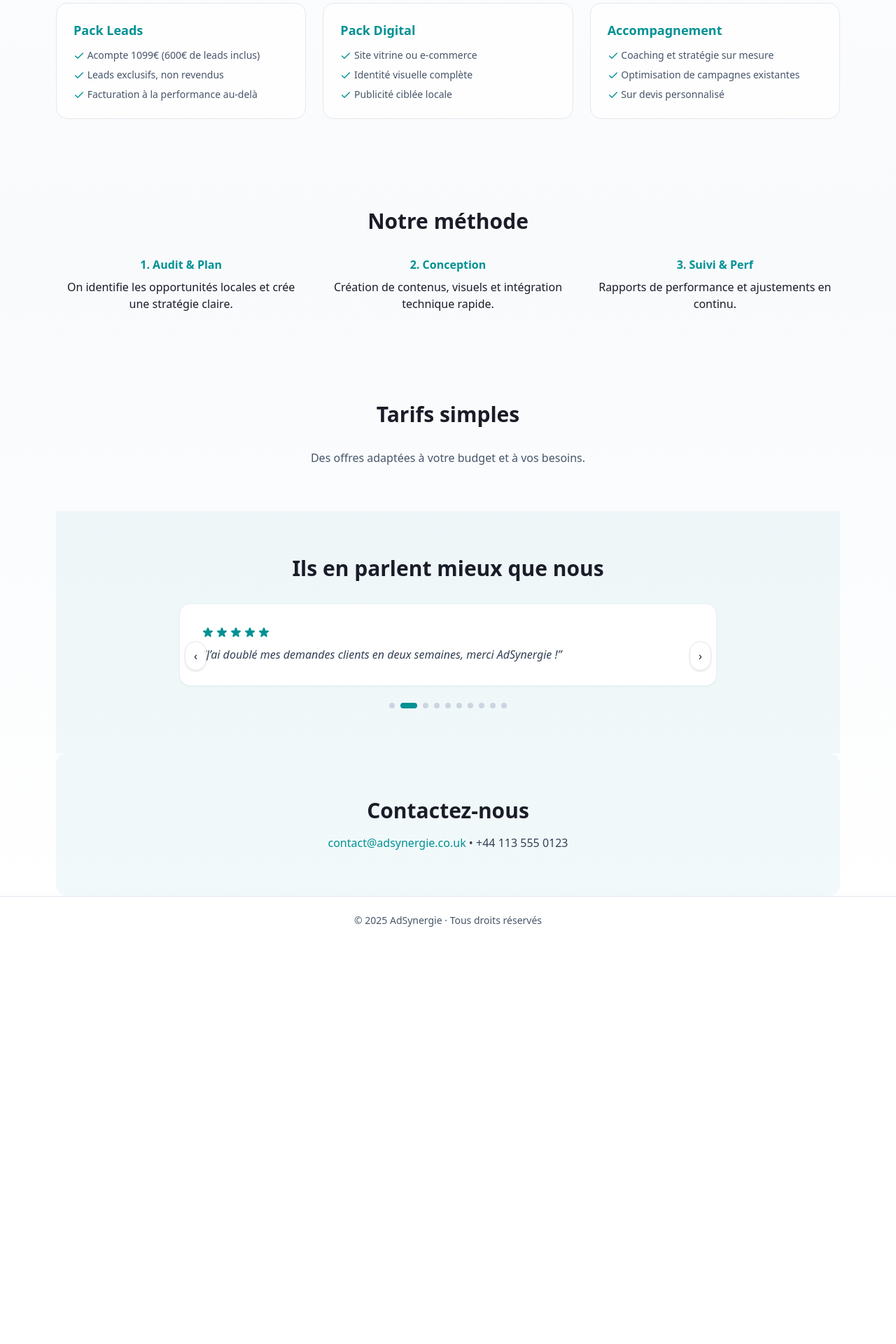
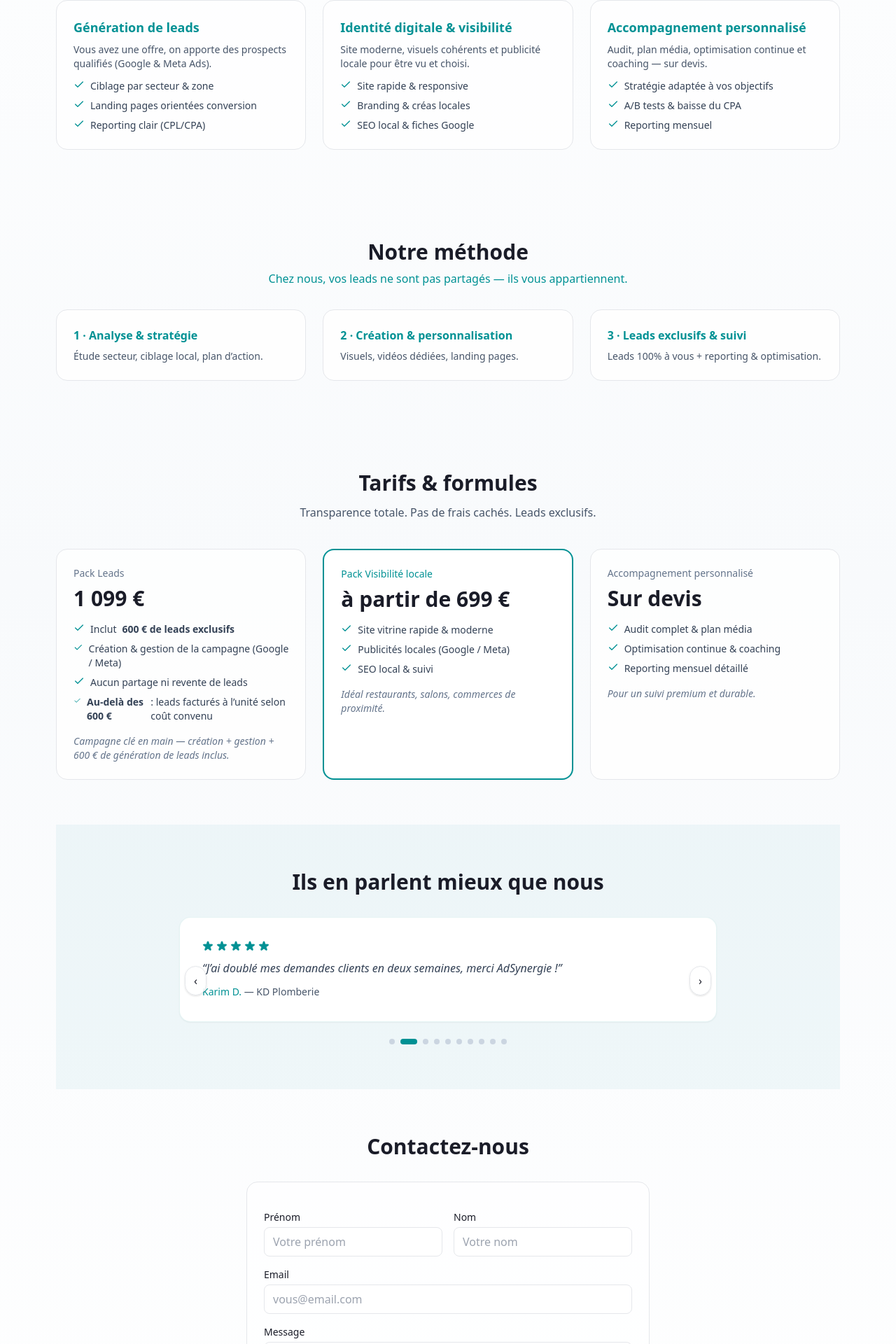
Before and after one commit to mohamedbouarif3-boop/adsynergie-site2, a React (Vite) app: page / in a window 1280 px wide. Shown: the part 635-2555 px from the top of the page at 70% size. Before the commit the page ends 1984 px from the top, so only its background shows below. Built offline with nearby package versions, Linux system fonts and the light colour scheme.

Commit message:
Update App.jsx

```diff
--- a/src/App.jsx
+++ b/src/App.jsx
@@ -1,23 +1,27 @@
-// --- IMPORTS ---
+// src/App.jsx
 import React, { useState, useEffect } from "react";
 import { ArrowRight, Check } from "lucide-react";
 import "./index.css";
 
-// --- DONNÉES TÉMOIGNAGES ---
+/* =======================
+   Témoignages (data)
+   ======================= */
 const TESTIMONIALS = [
-  { text: "Excellent retour sur investissement, les leads sont ultra qualifiés.", rating: 5 },
-  { text: "J’ai doublé mes demandes clients en deux semaines, merci AdSynergie !", rating: 5 },
-  { text: "Chaque euro dépensé a été rentable, visibilité x10 en local.", rating: 4 },
-  { text: "Des leads concrets, pas du bla-bla. J’ai signé trois contrats le premier mois.", rating: 5 },
-  { text: "Enfin une agence qui livre du vrai résultat, pas des promesses.", rating: 4 },
-  { text: "Le meilleur investissement pub que j’ai fait depuis que j’ai mon commerce.", rating: 5 },
-  { text: "Les campagnes sont propres, claires, et les leads tombent régulièrement.", rating: 4 },
-  { text: "J’ai gagné plus de clients en 10 jours qu’en 3 mois avant.", rating: 5 },
-  { text: "Rapport qualité / prix imbattable, et les leads sont exclusifs.", rating: 4 },
-  { text: "Ma page Google explose, j’ai une visibilité que j’avais jamais eue avant.", rating: 5 },
+  { text: "Excellent retour sur investissement, les leads sont ultra qualifiés.", rating: 5, name: "Sophie M.", company: "Bella Pasta — Leeds" },
+  { text: "J’ai doublé mes demandes clients en deux semaines, merci AdSynergie !", rating: 5, name: "Karim D.", company: "KD Plomberie" },
+  { text: "Chaque euro dépensé a été rentable, visibilité x10 en local.", rating: 4, name: "Emma W.", company: "MoveEasy Déménagement" },
+  { text: "Des leads concrets, pas du bla-bla. Trois contrats signés le 1er mois.", rating: 5, name: "Lucas R.", company: "LR Coaching" },
+  { text: "Enfin une agence qui livre du vrai résultat, pas des promesses.", rating: 4, name: "Nadia S.", company: "Beauty Lab" },
+  { text: "Le meilleur investissement pub depuis l’ouverture de mon commerce.", rating: 5, name: "Owen T.", company: "Coffee Yard" },
+  { text: "Campagnes propres, claires, et des leads réguliers.", rating: 4, name: "Sarah B.", company: "SB Cleaning" },
+  { text: "Plus de clients en 10 jours qu’en 3 mois avant.", rating: 5, name: "Hassan K.", company: "HK Auto" },
+  { text: "Qualité/prix imbattable, leads exclusifs (zéro revente).", rating: 4, name: "Julie A.", company: "Julie Nails" },
+  { text: "Ma visibilité locale a explosé, c’est concret.", rating: 5, name: "Tom F.", company: "Yorkshire Fit" },
 ];
 
-// --- COMPOSANT ÉTOILES ---
+/* =======================
+   UI témoignages
+   ======================= */
 function StarRow({ rating }) {
   return (
     <div className="flex items-center gap-1 mb-3">
@@ -37,7 +41,6 @@ function StarRow({ rating }) {
   );
 }
 
-// --- SLIDER TÉMOIGNAGES ---
 function TestimonialsSlider() {
   const [index, setIndex] = useState(0);
   const [paused, setPaused] = useState(false);
@@ -45,12 +48,12 @@ function TestimonialsSlider() {
 
   useEffect(() => {
     if (paused) return;
-    const id = setInterval(() => setIndex(i => (i + 1) % total), 3500);
+    const id = setInterval(() => setIndex((i) => (i + 1) % total), 3500);
     return () => clearInterval(id);
   }, [paused, total]);
 
-  const prev = () => setIndex(i => (i - 1 + total) % total);
-  const next = () => setIndex(i => (i + 1) % total);
+  const prev = () => setIndex((i) => (i - 1 + total) % total);
+  const next = () => setIndex((i) => (i + 1) % total);
 
   return (
     <section
@@ -71,6 +74,9 @@ function TestimonialsSlider() {
               <div key={i} className="min-w-full p-8">
                 <StarRow rating={t.rating} />
                 <p className="text-slate-700 text-base italic">“{t.text}”</p>
+                <p className="mt-3 text-sm text-slate-600">
+                  <span className="font-medium text-brand-teal">{t.name}</span> — {t.company}
+                </p>
               </div>
             ))}
           </div>
@@ -79,12 +85,14 @@ function TestimonialsSlider() {
         <button
           onClick={prev}
           className="absolute left-2 top-1/2 -translate-y-1/2 rounded-full border bg-white/90 hover:bg-white px-3 py-2 shadow"
+          aria-label="Précédent"
         >
           ‹
         </button>
         <button
           onClick={next}
           className="absolute right-2 top-1/2 -translate-y-1/2 rounded-full border bg-white/90 hover:bg-white px-3 py-2 shadow"
+          aria-label="Suivant"
         >
           ›
         </button>
@@ -95,6 +103,7 @@ function TestimonialsSlider() {
               key={i}
               onClick={() => setIndex(i)}
               className={`h-2 rounded-full transition-all ${index === i ? "w-6 bg-brand-teal" : "w-2 bg-slate-300"}`}
+              aria-label={`Aller au témoignage ${i + 1}`}
             />
           ))}
         </div>
@@ -103,11 +112,13 @@ function TestimonialsSlider() {
   );
 }
 
-// --- PAGE PRINCIPALE ---
+/* =======================
+   Page principale
+   ======================= */
 export default function App() {
   return (
     <div className="min-h-screen bg-gradient-to-b from-white via-slate-50 to-white text-brand-ink">
-      {/* HEADER */}
+      {/* Header */}
       <header className="sticky top-0 z-10 bg-white/80 backdrop-blur border-b border-slate-200">
         <div className="max-w-6xl mx-auto h-16 px-4 flex items-center justify-between">
           <a href="#" className="flex items-center gap-2">
@@ -123,16 +134,16 @@ export default function App() {
         </div>
       </header>
 
-      {/* CONTENU */}
+      {/* Main */}
       <main className="max-w-6xl mx-auto px-4">
 
         {/* HERO */}
         <section className="py-16 sm:py-24 text-center">
           <h1 className="text-4xl sm:text-5xl font-extrabold tracking-tight">
-            Boostez votre croissance locale avec AdSynergie 🚀
+            Plus de prospects, moins de bla-bla
           </h1>
           <p className="mt-4 text-lg text-slate-600 max-w-2xl mx-auto">
-            Génération de leads, campagnes publicitaires ciblées et sites performants pour entreprises locales.
+            Ads ciblées, pages qui convertissent et reporting transparent — chaque action compte.
           </p>
           <div className="mt-8 flex justify-center gap-4">
             <a href="#contact" className="inline-flex items-center gap-2 bg-brand-teal hover:bg-brand-tealDark text-white px-5 py-3 rounded-xl font-semibold">
@@ -146,30 +157,48 @@ export default function App() {
 
         {/* SERVICES */}
         <section id="services" className="py-16">
-          <h2 className="text-3xl font-bold text-center mb-8">Nos services</h2>
-          <div className="grid sm:grid-cols-3 gap-6">
+          <h2 className="text-3xl font-bold text-center">Nos services</h2>
+          <p className="text-center text-slate-600 mt-3 max-w-2xl mx-auto">
+            De la génération de leads à la visibilité locale : on conçoit, on mesure, on optimise.
+          </p>
+
+          <div className="mt-10 grid sm:grid-cols-3 gap-6">
+            {/* 1 — Génération de leads */}
             <div className="p-6 border rounded-2xl bg-white/80">
-              <h3 className="text-lg font-semibold text-brand-teal">Pack Leads</h3>
-              <ul className="mt-3 space-y-2 text-slate-600 text-sm">
-                <li><Check className="inline w-4 h-4 text-brand-teal" /> Acompte 1099€ (600€ de leads inclus)</li>
-                <li><Check className="inline w-4 h-4 text-brand-teal" /> Leads exclusifs, non revendus</li>
-                <li><Check className="inline w-4 h-4 text-brand-teal" /> Facturation à la performance au-delà</li>
+              <h3 className="text-lg font-semibold text-brand-teal">Génération de leads</h3>
+              <p className="mt-2 text-sm text-slate-600">
+                Vous avez une offre, on apporte des prospects qualifiés (Google & Meta Ads).
+              </p>
+              <ul className="mt-3 space-y-2 text-sm text-slate-700">
+                <li className="flex gap-2"><Check className="w-4 h-4 text-brand-teal" /> Ciblage par secteur & zone</li>
+                <li className="flex gap-2"><Check className="w-4 h-4 text-brand-teal" /> Landing pages orientées conversion</li>
+                <li className="flex gap-2"><Check className="w-4 h-4 text-brand-teal" /> Reporting clair (CPL/CPA)</li>
               </ul>
             </div>
+
+            {/* 2 — Identité digitale & visibilité */}
             <div className="p-6 border rounded-2xl bg-white/80">
-              <h3 className="text-lg font-semibold text-brand-teal">Pack Digital</h3>
-              <ul className="mt-3 space-y-2 text-slate-600 text-sm">
-                <li><Check className="inline w-4 h-4 text-brand-teal" /> Site vitrine ou e-commerce</li>
-                <li><Check className="inline w-4 h-4 text-brand-teal" /> Identité visuelle complète</li>
-                <li><Check className="inline w-4 h-4 text-brand-teal" /> Publicité ciblée locale</li>
+              <h3 className="text-lg font-semibold text-brand-teal">Identité digitale & visibilité</h3>
+              <p className="mt-2 text-sm text-slate-600">
+                Site moderne, visuels cohérents et publicité locale pour être vu et choisi.
+              </p>
+              <ul className="mt-3 space-y-2 text-sm text-slate-700">
+                <li className="flex gap-2"><Check className="w-4 h-4 text-brand-teal" /> Site rapide & responsive</li>
+                <li className="flex gap-2"><Check className="w-4 h-4 text-brand-teal" /> Branding & créas locales</li>
+                <li className="flex gap-2"><Check className="w-4 h-4 text-brand-teal" /> SEO local & fiches Google</li>
               </ul>
             </div>
+
+            {/* 3 — Accompagnement personnalisé */}
             <div className="p-6 border rounded-2xl bg-white/80">
-              <h3 className="text-lg font-semibold text-brand-teal">Accompagnement</h3>
-              <ul className="mt-3 space-y-2 text-slate-600 text-sm">
-                <li><Check className="inline w-4 h-4 text-brand-teal" /> Coaching et stratégie sur mesure</li>
-                <li><Check className="inline w-4 h-4 text-brand-teal" /> Optimisation de campagnes existantes</li>
-                <li><Check className="inline w-4 h-4 text-brand-teal" /> Sur devis personnalisé</li>
+              <h3 className="text-lg font-semibold text-brand-teal">Accompagnement personnalisé</h3>
+              <p className="mt-2 text-sm text-slate-600">
+                Audit, plan média, optimisation continue et coaching — sur devis.
+              </p>
+              <ul className="mt-3 space-y-2 text-sm text-slate-700">
+                <li className="flex gap-2"><Check className="w-4 h-4 text-brand-teal" /> Stratégie adaptée à vos objectifs</li>
+                <li className="flex gap-2"><Check className="w-4 h-4 text-brand-teal" /> A/B tests & baisse du CPA</li>
+                <li className="flex gap-2"><Check className="w-4 h-4 text-brand-teal" /> Reporting mensuel</li>
               </ul>
             </div>
           </div>
@@ -177,34 +206,128 @@ export default function App() {
 
         {/* MÉTHODE */}
         <section id="process" className="py-16">
-          <h2 className="text-3xl font-bold text-center mb-8">Notre méthode</h2>
-          <div className="grid sm:grid-cols-3 gap-6 text-center">
-            <div><h3 className="font-semibold text-brand-teal mb-2">1. Audit & Plan</h3><p>On identifie les opportunités locales et crée une stratégie claire.</p></div>
-            <div><h3 className="font-semibold text-brand-teal mb-2">2. Conception</h3><p>Création de contenus, visuels et intégration technique rapide.</p></div>
-            <div><h3 className="font-semibold text-brand-teal mb-2">3. Suivi & Perf</h3><p>Rapports de performance et ajustements en continu.</p></div>
+          <h2 className="text-3xl font-bold text-center">Notre méthode</h2>
+          <p className="text-center text-brand-teal font-medium mt-2">
+            Chez nous, vos leads ne sont pas partagés — ils vous appartiennent.
+          </p>
+          <div className="mt-8 grid sm:grid-cols-3 gap-6">
+            <div className="p-6 border rounded-2xl bg-white/80">
+              <h3 className="font-semibold text-brand-teal mb-2">1 · Analyse & stratégie</h3>
+              <p className="text-sm text-slate-600">Étude secteur, ciblage local, plan d’action.</p>
+            </div>
+            <div className="p-6 border rounded-2xl bg-white/80">
+              <h3 className="font-semibold text-brand-teal mb-2">2 · Création & personnalisation</h3>
+              <p className="text-sm text-slate-600">Visuels, vidéos dédiées, landing pages.</p>
+            </div>
+            <div className="p-6 border rounded-2xl bg-white/80">
+              <h3 className="font-semibold text-brand-teal mb-2">3 · Leads exclusifs & suivi</h3>
+              <p className="text-sm text-slate-600">Leads 100% à vous + reporting & optimisation.</p>
+            </div>
           </div>
         </section>
 
         {/* TARIFS */}
-        <section id="pricing" className="py-16 text-center">
-          <h2 className="text-3xl font-bold mb-8">Tarifs simples</h2>
-          <p className="text-slate-600">Des offres adaptées à votre budget et à vos besoins.</p>
+        <section id="pricing" className="py-16">
+          <h2 className="text-3xl font-bold text-center">Tarifs & formules</h2>
+          <p className="text-center text-slate-600 mt-3 max-w-2xl mx-auto">
+            Transparence totale. Pas de frais cachés. Leads exclusifs.
+          </p>
+
+          <div className="mt-10 grid sm:grid-cols-3 gap-6">
+            {/* Pack Leads */}
+            <div className="p-6 border rounded-2xl bg-white/80">
+              <p className="text-sm font-medium text-slate-500">Pack Leads</p>
+              <p className="text-3xl font-extrabold mt-2">1 099 €</p>
+              <ul className="mt-4 space-y-2 text-sm text-slate-700">
+                <li className="flex gap-2"><Check className="w-4 h-4 text-brand-teal" /> Inclut <strong>600 € de leads exclusifs</strong></li>
+                <li className="flex gap-2"><Check className="w-4 h-4 text-brand-teal" /> Création & gestion de la campagne (Google / Meta)</li>
+                <li className="flex gap-2"><Check className="w-4 h-4 text-brand-teal" /> Aucun partage ni revente de leads</li>
+                <li className="flex gap-2"><Check className="w-4 h-4 text-brand-teal" /> <strong>Au-delà des 600 €</strong> : leads facturés à l’unité selon coût convenu</li>
+              </ul>
+              <p className="mt-4 text-sm text-slate-500 italic">
+                Campagne clé en main — création + gestion + 600 € de génération de leads inclus.
+              </p>
+            </div>
+
+            {/* Pack Visibilité locale */}
+            <div className="p-6 border-2 border-brand-teal rounded-2xl bg-white shadow-sm">
+              <p className="text-sm font-medium text-brand-teal">Pack Visibilité locale</p>
+              <p className="text-3xl font-extrabold mt-2">à partir de 699 €</p>
+              <ul className="mt-4 space-y-2 text-sm text-slate-700">
+                <li className="flex gap-2"><Check className="w-4 h-4 text-brand-teal" /> Site vitrine rapide & moderne</li>
+                <li className="flex gap-2"><Check className="w-4 h-4 text-brand-teal" /> Publicités locales (Google / Meta)</li>
+                <li className="flex gap-2"><Check className="w-4 h-4 text-brand-teal" /> SEO local & suivi</li>
+              </ul>
+              <p className="mt-4 text-sm text-slate-500 italic">
+                Idéal restaurants, salons, commerces de proximité.
+              </p>
+            </div>
+
+            {/* Accompagnement personnalisé */}
+            <div className="p-6 border rounded-2xl bg-white/80">
+              <p className="text-sm font-medium text-slate-500">Accompagnement personnalisé</p>
+              <p className="text-3xl font-extrabold mt-2">Sur devis</p>
+              <ul className="mt-4 space-y-2 text-sm text-slate-700">
+                <li className="flex gap-2"><Check className="w-4 h-4 text-brand-teal" /> Audit complet & plan média</li>
+                <li className="flex gap-2"><Check className="w-4 h-4 text-brand-teal" /> Optimisation continue & coaching</li>
+                <li className="flex gap-2"><Check className="w-4 h-4 text-brand-teal" /> Reporting mensuel détaillé</li>
+              </ul>
+              <p className="mt-4 text-sm text-slate-500 italic">
+                Pour un suivi premium et durable.
+              </p>
+            </div>
+          </div>
         </section>
 
-        {/* SLIDER TÉMOIGNAGES */}
+        {/* SLIDER AVIS */}
         <TestimonialsSlider />
 
-        {/* CONTACT */}
-        <section id="contact" className="py-16 text-center bg-brand-teal/5 rounded-2xl">
-          <h2 className="text-3xl font-bold mb-4">Contactez-nous</h2>
-          <p className="text-slate-700">
-            <a href="mailto:contact@adsynergie.co.uk" className="text-brand-teal font-medium">contact@adsynergie.co.uk</a>{"  •  "}
-            <a href="tel:+441135550123" className="font-medium">+44 113 555 0123</a>
-          </p>
+        {/* CONTACT — Netlify Forms */}
+        <section id="contact" className="py-16">
+          <h2 className="text-3xl font-bold text-center">Contactez-nous</h2>
+          <form
+            name="contact"
+            method="POST"
+            data-netlify="true"
+            netlify-honeypot="bot-field"
+            className="mt-8 max-w-xl mx-auto p-6 border rounded-2xl bg-white/80 space-y-4"
+          >
+            <input type="hidden" name="form-name" value="contact" />
+            <p className="hidden"><label>Ne pas remplir: <input name="bot-field" /></label></p>
+
+            <div className="grid sm:grid-cols-2 gap-4">
+              <div>
+                <label className="block text-sm font-medium">Prénom</label>
+                <input name="first_name" required className="mt-1 w-full rounded-lg border px-3 py-2" placeholder="Votre prénom" />
+              </div>
+              <div>
+                <label className="block text-sm font-medium">Nom</label>
+                <input name="last_name" required className="mt-1 w-full rounded-lg border px-3 py-2" placeholder="Votre nom" />
+              </div>
+            </div>
+
+            <div>
+              <label className="block text-sm font-medium">Email</label>
+              <input type="email" name="email" required className="mt-1 w-full rounded-lg border px-3 py-2" placeholder="vous@email.com" />
+            </div>
+
+            <div>
+              <label className="block text-sm font-medium">Message</label>
+              <textarea name="message" rows="4" className="mt-1 w-full rounded-lg border px-3 py-2" placeholder="Expliquez votre activité et vos objectifs…"></textarea>
+            </div>
+
+            <button className="w-full sm:w-auto bg-brand-teal hover:bg-brand-tealDark text-white px-5 py-3 rounded-xl font-semibold inline-flex items-center gap-2">
+              Envoyer <ArrowRight className="w-4 h-4" />
+            </button>
+
+            <p className="text-center text-sm text-slate-500 mt-2">
+              💡 Réponse sous 24h — leads exclusifs, transparence totale.
+            </p>
+          </form>
         </section>
       </main>
 
-      {/* FOOTER */}
+      {/* Footer */}
       <footer className="border-t border-slate-200 py-6 text-center text-sm text-slate-600">
         © {new Date().getFullYear()} AdSynergie · Tous droits réservés
       </footer>
```
